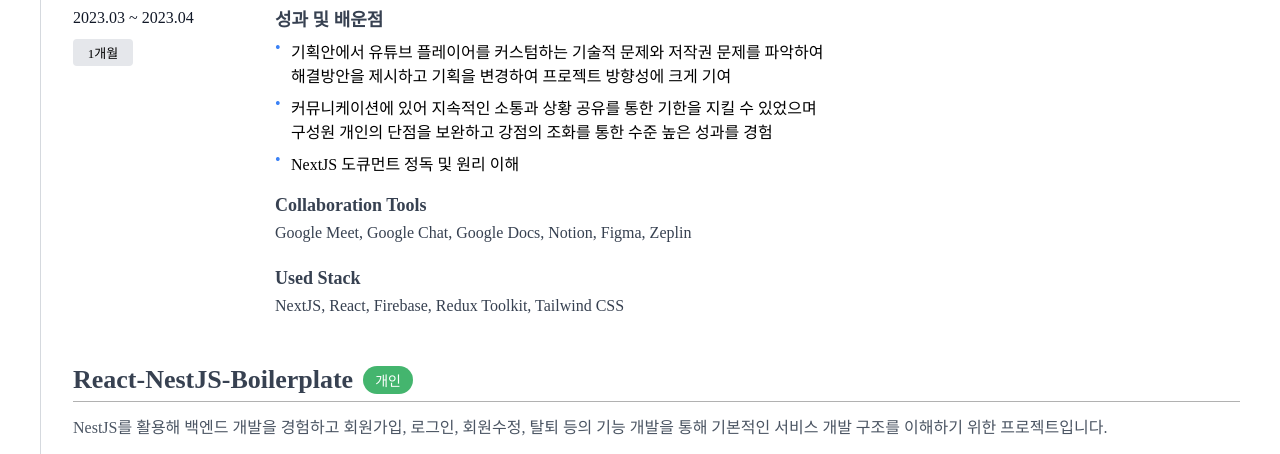
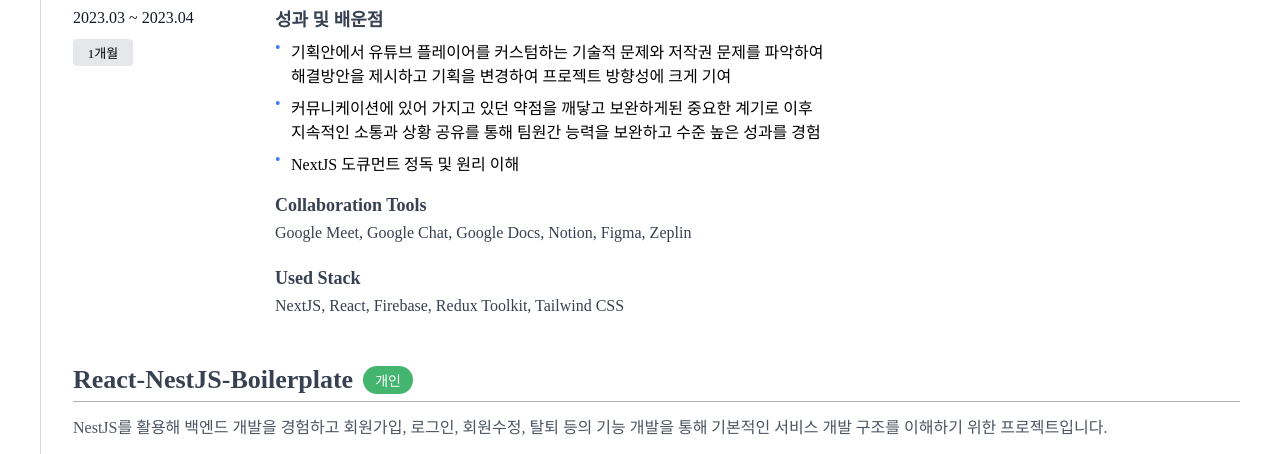
Before and after one commit to zeriong/resume-threejs, a website: page static/pages/projects.html in a window 1280 px wide. Shown: the part 2338-2792 px from the top of the page. Drawn offline with nearby package versions, Linux system fonts and the light colour scheme; files that its build step writes are made by us from their sources; a web font is replaced by a local one.

Commit message:
프로젝트 유튜브 요약서비스 내용 수정

```diff
--- a/static/pages/projects.html
+++ b/static/pages/projects.html
@@ -135,11 +135,6 @@
                         </p>
                     </div>
                     <ul class="bullet-list">
-<!--                        <li>기존에 사용하던 Redux와 다른 타입의 상태 관리에 대한 경험을 위해 상태관리 라이브러리를 ReactQuery, Zustand 조합으로 컨버팅</li>-->
-<!--                        <li>다소 아쉬웠던 일부 코드 리팩토링</li>-->
-<!--                        <li>서비스 환경에 대한 이해도를 높이기 위해 우분투 리눅스를 통한 서비스 환경구축, 오픈소스 SSL 인증서 적용</li>-->
-<!--                        <li>PM2를 통한 서비스 관리 및 무중단 서비스 이해</li>-->
-
                         <li>ReactQuery, Zustand 조합으로 컨버팅하여 Redux와 다른 타입의 상태관리 경험</li>
                         <li>다소 아쉬웠던 일부 코드 리팩토링</li>
                         <li>우분투 리눅스를 통한 서비스 환경구축, 오픈소스 SSL 인증서 적용</li>
@@ -264,25 +259,11 @@
                                 해결방안을 제시하고 기획을 변경하여 프로젝트 방향성에 크게 기여
                             </li>
                             <li>
-                                커뮤니케이션에 있어 지속적인 소통과 상황 공유를 통한 기한을 지킬 수 있었으며<br/>
-                                구성원 개인의 단점을 보완하고 강점의 조화를 통한 수준 높은 성과를 경험
+                                커뮤니케이션에 있어 가지고 있던 약점을 깨닿고 보완하게된 중요한 계기로 이후<br/>
+                                지속적인 소통과 상황 공유를 통해 팀원간 능력을 보완하고 수준 높은 성과를 경험
                             </li>
                             <li>NextJS 도큐먼트 정독 및 원리 이해</li>
                         </ul>
-<!--                        <p class="etc-list-title">협업 후기</p>-->
-<!--                        <p class="etc-list-content">-->
-<!--                            프로젝트 초기에 과한 열정으로 일정 대비 너무 많은 작업량을 맡거나 문제를 혼자서만<br/>-->
-<!--                            해결하려 하다 팀 일정에 차질을 주어 문제를 겪은적이 있습니다.<br/><br/>-->
-
-<!--                            이때 커뮤니케이션의 중요성과 함께 일을 한다는 의미를 좀 더 깊게 깨닫게 되었고<br/>-->
-<!--                            적극적인 소통을 통해 작업을 분배하고 실현 가능한 일정을 계획하여 팀 작업 일정을<br/>-->
-<!--                            앞당겨 문제를 개선한 경험이 있습니다. 이후로 상황과 생각을 공유하고 보완하는<br/>-->
-<!--                            자세로 임하려 노력하고 있습니다.<br/><br/>-->
-
-<!--                            또한, 주요 기획에 해당하는 유튜브 플레이어 커스텀에 대한 저작권 문제의 여지를<br/>-->
-<!--                            파악하여 검증된 자료를 찾아 공유하고 기술적으로 해결할 수 있는 더 나은 수단들을<br/>-->
-<!--                            제안하여 프로젝트 방향성에 크게 기여하였습니다.-->
-<!--                        </p>-->
                     </div>
                     <div>
                         <p class="etc-list-title">Collaboration Tools</p>
```
